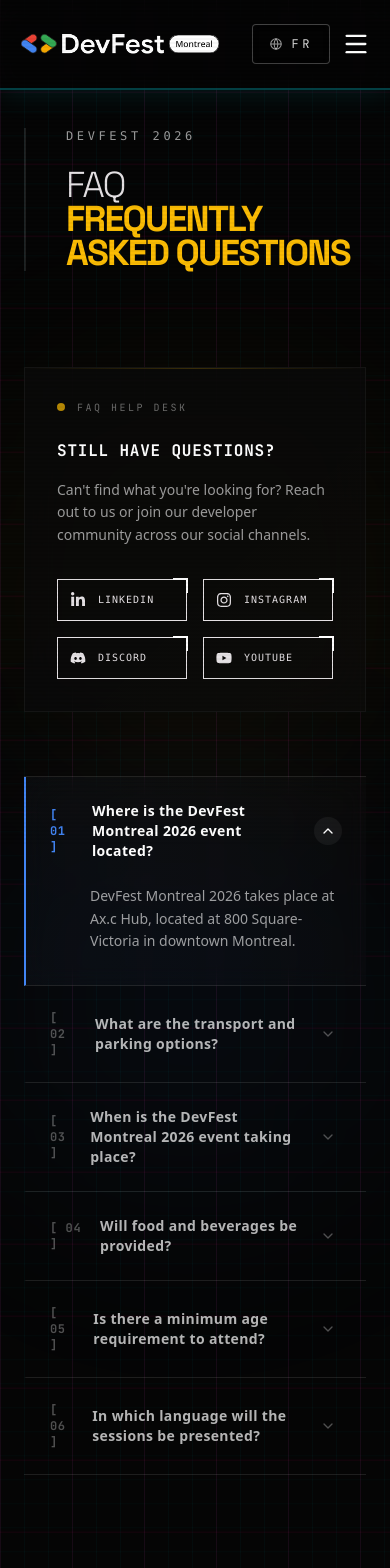
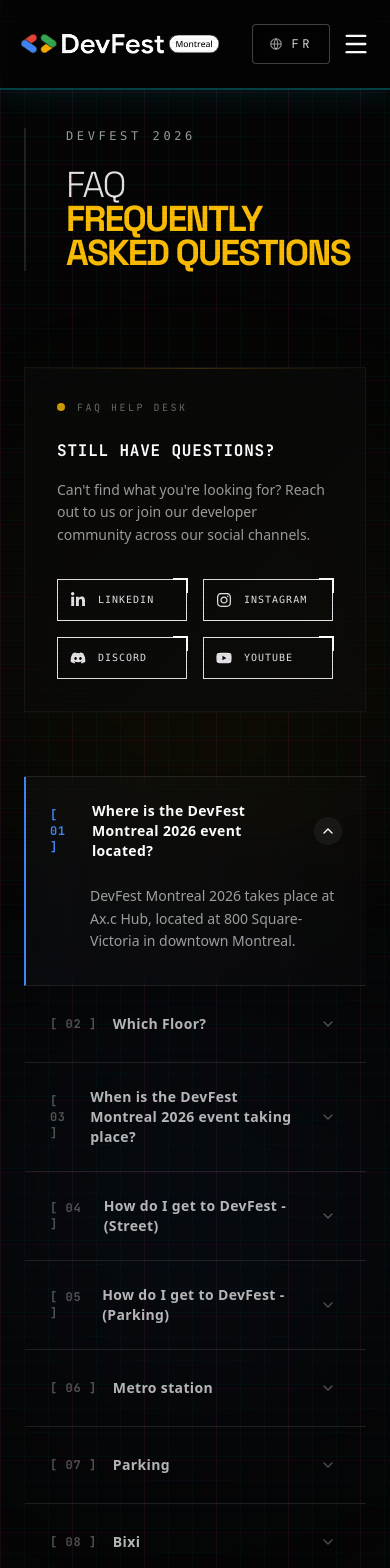
Before and after one commit to AndroidMontreal/DevFest2026, a Next.js app: page /en/faq in a window 390 px wide. Shown: the top 1568 px of the page. Built offline with nearby package versions, Linux system fonts and the light colour scheme.

Commit message:
feat(faq): update transport, parking, bixi, food, floor FAQs and remove minimum age requirement

```diff
--- a/src/components/faq/faq-accordion.tsx
+++ b/src/components/faq/faq-accordion.tsx
@@ -1,7 +1,7 @@
 'use client';
 
 import { AnimatePresence, motion } from 'framer-motion';
-import { ChevronDown } from 'lucide-react';
+import { ChevronDown, ExternalLink } from 'lucide-react';
 import { useState } from 'react';
 
 type FaqItem = {
@@ -135,7 +135,7 @@
                   className="relative z-10"
                 >
                   <div className="p-6 md:p-8 pt-0 md:pt-0 pb-8 md:pb-8 font-sans text-sm text-white/60 leading-relaxed max-w-3xl ml-10 md:ml-14">
-                    {item.answer}
+                    {renderAnswerText(item.answer)}
                   </div>
                 </motion.div>
               )}
@@ -146,3 +146,26 @@
     </div>
   );
 }
+
+function renderAnswerText(answer: string) {
+  const urlRegex = /(https?:\/\/[^\s]+)/g;
+  const parts = answer.split(urlRegex);
+
+  return parts.map((part, index) => {
+    if (part.match(urlRegex)) {
+      return (
+        <a
+          key={index}
+          href={part}
+          target="_blank"
+          rel="noopener noreferrer"
+          className="inline-flex items-center gap-1.5 font-mono-tech text-xs md:text-sm text-google-blue underline underline-offset-4 transition-colors hover:text-white break-all"
+        >
+          <span>{part}</span>
+          <ExternalLink className="h-3 w-3 shrink-0" />
+        </a>
+      );
+    }
+    return part;
+  });
+}
--- a/src/messages/en/faq.json
+++ b/src/messages/en/faq.json
@@ -10,20 +10,36 @@
       "answer": "DevFest Montreal 2026 takes place at Ax.c Hub, located at 800 Square-Victoria in downtown Montreal."
     },
     {
-      "question": "What are the transport and parking options?",
-      "answer": "The venue is directly connected to the Square-Victoria-OACI metro station (Orange Line). Paid parking is available nearby, but we highly recommend taking public transit."
+      "question": "Which Floor?",
+      "answer": "3rd floor"
     },
     {
       "question": "When is the DevFest Montreal 2026 event taking place?",
       "answer": "The conference will be held on Friday, November 6, 2026, all day. Exact hours will be confirmed soon."
     },
     {
-      "question": "Will food and beverages be provided?",
-      "answer": "Yes, catering is fully included with your ticket. Specific menu choices and dietary options will be confirmed soon."
+      "question": "How do I get to DevFest - (Street)",
+      "answer": "http://tiny.cc/DFMTL_Street"
     },
     {
-      "question": "Is there a minimum age requirement to attend?",
-      "answer": "Age requirements and guidelines for minors will be announced shortly."
+      "question": "How do I get to DevFest - (Parking)",
+      "answer": "http://tiny.cc/DFMTL_Parking"
+    },
+    {
+      "question": "Metro station",
+      "answer": "Square-Victoria"
+    },
+    {
+      "question": "Parking",
+      "answer": "Paid parking on site and around the venue"
+    },
+    {
+      "question": "Bixi",
+      "answer": "Drop-off station at corner of Viger/Square-Victoria"
+    },
+    {
+      "question": "Food",
+      "answer": "Food will be provided (morning, noon, end of day)"
     },
     {
       "question": "In which language will the sessions be presented?",
--- a/src/messages/fr/faq.json
+++ b/src/messages/fr/faq.json
@@ -10,20 +10,36 @@
       "answer": "Le DevFest Montréal 2026 se tiendra à l'Espace AX.C, situé au 800 Square-Victoria, au centre-ville de Montréal."
     },
     {
-      "question": "Quels sont les moyens de transport et de stationnement ?",
-      "answer": "Le lieu est directement connecté à la station de métro Square-Victoria-OACI (Ligne Orange). Des stationnements payants sont disponibles à proximité, mais l'utilisation des transports en commun est fortement recommandée."
+      "question": "Quel étage ?",
+      "answer": "3ième étage"
     },
     {
       "question": "Quand l'événement DevFest Montréal 2026 a-t-il lieu ?",
       "answer": "La conférence aura lieu le vendredi 6 novembre 2026, toute la journée. L'horaire exact sera disponible prochainement."
     },
     {
-      "question": "Des repas et boissons seront-ils fournis ?",
-      "answer": "Oui, le service de traiteur est inclus avec votre billet d'entrée. Les détails du menu et des options alimentaires seront précisés prochainement."
+      "question": "Comment se rendre au DevFest - (Rue)",
+      "answer": "http://tiny.cc/DFMTL_Street"
     },
     {
-      "question": "Y a-t-il un âge minimum requis pour participer ?",
-      "answer": "Les conditions d'accès et l'âge minimum d'admission seront communiqués prochainement."
+      "question": "Comment se rendre au DevFest - (Stationnement)",
+      "answer": "http://tiny.cc/DFMTL_Parking"
+    },
+    {
+      "question": "Station de métro",
+      "answer": "Square-Victoria"
+    },
+    {
+      "question": "Stationnement",
+      "answer": "Stationnement payant sur place et aux alentours du site"
+    },
+    {
+      "question": "Bixi",
+      "answer": "Zone de débarcadère au coin de Viger et Square-Victoria"
+    },
+    {
+      "question": "Nourriture",
+      "answer": "De la nourriture sera offerte (matin, midi, fin de journée)"
     },
     {
       "question": "Dans quelle langue les sessions seront-elles présentées ?",
```
